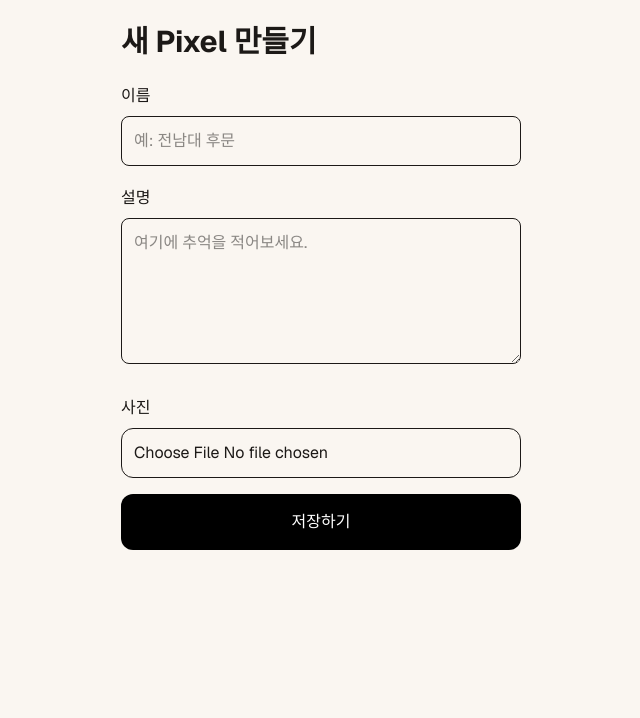
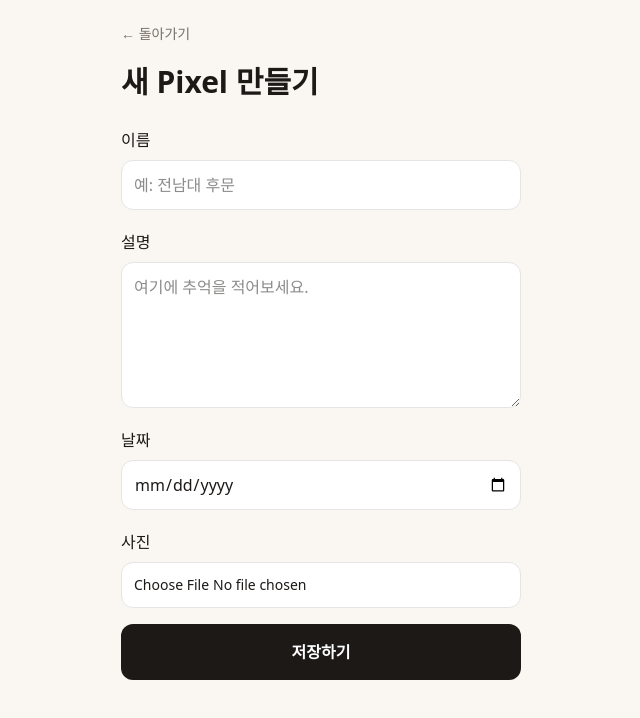
Before and after one commit to lsc39383617-sys/pixel-key, a Next.js app: page /add in a window 1280 px wide. Shown: the top 718 px of the page, without its empty margins (319-959 px from the left). Built offline with nearby package versions, Linux system fonts and the light colour scheme; no server answers.

Commit message:
Stabilize Pixel Key and add visited date

```diff
--- a/app/add/page.tsx
+++ b/app/add/page.tsx
@@ -1,21 +1,48 @@
 "use client";
 
-import { useState } from "react";
+import { ChangeEvent, useEffect, useState } from "react";
 import { useRouter } from "next/navigation";
 import { createPixel, uploadImage } from "@/lib/pixel";
 
+const MAX_IMAGE_SIZE = 8 * 1024 * 1024;
+
 export default function AddPixelPage() {
   const router = useRouter();
-
   const [name, setName] = useState("");
   const [description, setDescription] = useState("");
+  const [visitedAt, setVisitedAt] = useState("");
+  const [imageFile, setImageFile] = useState<File | null>(null);
+  const [preview, setPreview] = useState("");
   const [saving, setSaving] = useState(false);
 
-  const [imageFile, setImageFile] = useState<File | null>(null);
-  const [preview, setPreview] = useState("");
+  useEffect(() => {
+    return () => {
+      if (preview) URL.revokeObjectURL(preview);
+    };
+  }, [preview]);
+
+  function handleImageChange(event: ChangeEvent<HTMLInputElement>) {
+    const file = event.target.files?.[0];
+    if (!file) return;
+
+    if (!file.type.startsWith("image/")) {
+      alert("이미지 파일만 선택할 수 있습니다.");
+      event.target.value = "";
+      return;
+    }
+
+    if (file.size > MAX_IMAGE_SIZE) {
+      alert("이미지는 8MB 이하만 업로드할 수 있습니다.");
+      event.target.value = "";
+      return;
+    }
+
+    if (preview) URL.revokeObjectURL(preview);
+    setImageFile(file);
+    setPreview(URL.createObjectURL(file));
+  }
 
   async function handleSave() {
-
     if (!name.trim()) {
       alert("이름을 입력해주세요.");
       return;
@@ -23,28 +50,20 @@ export default function AddPixelPage() {
 
     try {
       setSaving(true);
-
-    let imageUrl = "";
-
-    if (imageFile) {
-      imageUrl = await uploadImage(imageFile);
-    }
-
+      const imageUrl = imageFile ? await uploadImage(imageFile) : "";
       const pixel = await createPixel(
         name,
         description,
-      imageUrl
+        imageUrl,
+        visitedAt,
       );
 
       router.push(`/pixel/${pixel.uid}`);
-  } catch (e: any) {
-    console.error(e);
-
-    alert(
-      e?.message ??
-      JSON.stringify(e) ??
-      "저장 실패"
-    );
+    } catch (error) {
+      console.error(error);
+      const message =
+        error instanceof Error ? error.message : "저장에 실패했습니다.";
+      alert(message);
     } finally {
       setSaving(false);
     }
@@ -52,64 +71,78 @@ export default function AddPixelPage() {
 
   return (
     <main className="mx-auto flex min-h-screen max-w-md flex-col p-6">
-      <h1 className="mb-6 text-3xl font-bold">
-        새 Pixel 만들기
-      </h1>
+      <button
+        type="button"
+        onClick={() => router.back()}
+        className="mb-5 w-fit text-sm font-medium text-stone-500"
+      >
+        ← 돌아가기
+      </button>
 
-      <label className="mb-2 font-medium">
+      <h1 className="mb-7 text-3xl font-bold">새 Pixel 만들기</h1>
+
+      <label className="mb-2 font-medium" htmlFor="pixel-name">
         이름
       </label>
-
       <input
+        id="pixel-name"
         value={name}
-        onChange={(e) => setName(e.target.value)}
-        className="mb-5 rounded-lg border p-3"
+        onChange={(event) => setName(event.target.value)}
+        className="mb-5 rounded-xl border border-stone-200 bg-white p-3 outline-none focus:border-rose-300"
         placeholder="예: 전남대 후문"
+        maxLength={60}
       />
 
-      <label className="mb-2 font-medium">
+      <label className="mb-2 font-medium" htmlFor="pixel-description">
         설명
       </label>
-
       <textarea
+        id="pixel-description"
         value={description}
-        onChange={(e) => setDescription(e.target.value)}
-        className="mb-8 rounded-lg border p-3"
+        onChange={(event) => setDescription(event.target.value)}
+        className="mb-5 rounded-xl border border-stone-200 bg-white p-3 outline-none focus:border-rose-300"
         rows={5}
         placeholder="여기에 추억을 적어보세요."
+        maxLength={500}
       />
-<label className="mb-2 font-medium">
+
+      <label className="mb-2 font-medium" htmlFor="visited-at">
+        날짜
+      </label>
+      <input
+        id="visited-at"
+        type="date"
+        value={visitedAt}
+        onChange={(event) => setVisitedAt(event.target.value)}
+        className="mb-5 rounded-xl border border-stone-200 bg-white p-3 outline-none focus:border-rose-300"
+      />
+
+      <label className="mb-2 font-medium" htmlFor="pixel-image">
         사진
       </label>
-
       <input
+        id="pixel-image"
         type="file"
         accept="image/*"
-  onChange={(e) => {
-    const file = e.target.files?.[0];
-
-    if (!file) return;
-
-    setImageFile(file);
-    setPreview(URL.createObjectURL(file));
-  }}
-  className="mb-4 block w-full rounded-xl border p-3"
+        onChange={handleImageChange}
+        className="mb-4 block w-full rounded-xl border border-stone-200 bg-white p-3 text-sm"
       />
 
       {preview && (
         <img
           src={preview}
-    alt="preview"
-    className="mb-6 h-56 w-full rounded-2xl object-cover shadow"
+          alt="선택한 사진 미리보기"
+          className="mb-6 h-56 w-full rounded-2xl object-cover shadow-sm"
         />
       )}
+
       <button
         type="button"
         onClick={handleSave}
         disabled={saving}
-  className="rounded-xl bg-black p-4 text-white disabled:opacity-50"
+        className="rounded-xl bg-stone-900 p-4 font-semibold text-white transition active:scale-[0.98] disabled:cursor-not-allowed disabled:opacity-50"
       >
-  {saving ? "저장중..." : "저장하기"}
+        {saving ? "저장 중..." : "저장하기"}
       </button>
     </main>
   );
--- a/app/layout.tsx
+++ b/app/layout.tsx
@@ -1,11 +1,5 @@
 import type { Metadata, Viewport } from "next";
-import { Geist } from "next/font/google";
 import "./globals.css";
-
-const geistSans = Geist({
-  variable: "--font-geist-sans",
-  subsets: ["latin"],
-});
 
 export const metadata: Metadata = {
   title: "Pixel Bloom — Grow Your Color",
@@ -25,7 +19,7 @@ export default function RootLayout({
   children: React.ReactNode;
 }>) {
   return (
-    <html lang="en" className={`${geistSans.variable} h-full antialiased`}>
+    <html lang="ko" className="h-full antialiased">
       <body className="min-h-full font-sans text-stone-900">{children}</body>
     </html>
   );
--- a/app/pixel/[uid]/page.tsx
+++ b/app/pixel/[uid]/page.tsx
@@ -2,6 +2,7 @@
 
 import { useEffect, useState } from "react";
 import Image from "next/image";
+import { useRouter } from "next/navigation";
 import { getPixel } from "@/lib/pixel";
 import { Pixel } from "@/types/pixel";
 
@@ -12,15 +13,14 @@ interface Props {
 }
 
 export default function PixelPage({ params }: Props) {
+  const router = useRouter();
   const [pixel, setPixel] = useState<Pixel | null>(null);
   const [loading, setLoading] = useState(true);
 
   useEffect(() => {
     async function load() {
-      const resolvedParams = await params; // ⭐ 핵심
-
-      const data = await getPixel(resolvedParams.uid);
-
+      const { uid } = await params;
+      const data = await getPixel(uid);
       setPixel(data);
       setLoading(false);
     }
@@ -30,25 +30,37 @@ export default function PixelPage({ params }: Props) {
 
   if (loading) {
     return (
-      <main className="flex min-h-screen items-center justify-center">
-        Loading...
+      <main className="flex min-h-screen items-center justify-center text-stone-500">
+        불러오는 중...
       </main>
     );
   }
 
   if (!pixel) {
     return (
-      <main className="flex min-h-screen items-center justify-center">
-        Pixel을 찾을 수 없습니다.
+      <main className="flex min-h-screen flex-col items-center justify-center gap-4">
+        <p>Pixel을 찾을 수 없습니다.</p>
+        <button onClick={() => router.push("/")} className="font-semibold">
+          홈으로 돌아가기
+        </button>
       </main>
     );
   }
 
   return (
     <main className="mx-auto flex min-h-screen max-w-md flex-col p-6">
+      <button
+        type="button"
+        onClick={() => router.back()}
+        className="mb-5 w-fit text-sm font-medium text-stone-500"
+      >
+        ← 돌아가기
+      </button>
+
       <h1 className="text-3xl font-bold">{pixel.name}</h1>
+
       {pixel.image && (
-  <div className="mt-6 overflow-hidden rounded-2xl border">
+        <div className="mt-6 overflow-hidden rounded-2xl border border-stone-200">
           <Image
             src={pixel.image}
             alt={pixel.name}
@@ -59,11 +71,18 @@ export default function PixelPage({ params }: Props) {
           />
         </div>
       )}
-      <p className="mt-4 text-stone-600">{pixel.description}</p>
 
-      <div className="mt-8 rounded-xl border p-4">
+      {pixel.visited_at && (
+        <p className="mt-4 text-sm text-stone-500">📅 {pixel.visited_at}</p>
+      )}
+
+      <p className="mt-4 whitespace-pre-wrap leading-7 text-stone-700">
+        {pixel.description || "아직 설명이 없습니다."}
+      </p>
+
+      <div className="mt-8 rounded-xl border border-stone-200 bg-white p-4">
         <p className="font-semibold">UID</p>
-        <p>{pixel.uid}</p>
+        <p className="mt-1 break-all text-sm text-stone-500">{pixel.uid}</p>
       </div>
     </main>
   );
--- a/components/flower/PixelFlower.tsx
+++ b/components/flower/PixelFlower.tsx
@@ -1,16 +1,14 @@
 "use client";
-console.log("🔥 PixelFlower render", dbPixels.length);
-import { useCallback, useEffect, useMemo, useState } from "react";
+
+import { useMemo } from "react";
 import { useRouter } from "next/navigation";
+import { Pixel } from "@/types/pixel";
 import {
   FLOWER_CENTER_COLOR,
-  FLOWER_FILLED_COUNT,
+  FLOWER_PALETTE,
   FLOWER_PIXELS,
-  FLOWER_TOTAL_COUNT,
   type FlowerPixel,
 } from "./flowerData";
-import { MemoryModal } from "./MemoryModal";
-import { Pixel } from "@/types/pixel";
 
 type PixelFlowerProps = {
   pixels?: FlowerPixel[];
@@ -20,8 +18,16 @@ type PixelFlowerProps = {
 };
 
 const sizeStyles = {
-  sm: { container: "h-[200px] w-[200px]", pixel: "h-3.5 w-3.5", ring: "h-2 w-5" },
-  md: { container: "h-[260px] w-[260px]", pixel: "h-[18px] w-[18px]", ring: "h-2.5 w-6" },
+  sm: {
+    container: "h-[200px] w-[200px]",
+    pixel: "h-3.5 w-3.5",
+    ring: "h-2 w-5",
+  },
+  md: {
+    container: "h-[260px] w-[260px]",
+    pixel: "h-[18px] w-[18px]",
+    ring: "h-2.5 w-6",
+  },
   lg: {
     container: "h-[300px] w-[300px] sm:h-[320px] sm:w-[320px]",
     pixel: "h-[22px] w-[22px] sm:h-6 sm:w-6",
@@ -35,147 +41,111 @@ export function PixelFlower({
   size = "lg",
   className = "",
 }: PixelFlowerProps) {
-  console.log("🔥 PixelFlower render");
-console.log("dbPixels:", dbPixels);
-  console.log("🔥 PixelFlower render");
+  const router = useRouter();
   const styles = sizeStyles[size];
-  const router = useRouter();
 
-  const [clickedId, setClickedId] = useState<number | null>(null);
-  const [selectedPixel, setSelectedPixel] = useState<FlowerPixel | null>(null);
-
-  const handlePixelClick = useCallback(
-    (pixel: FlowerPixel) => {
-      if (pixel.region !== "petal") return;
-
-      if (pixel.uid) {
-        router.push(`/pixel/${pixel.uid}`);
-        return;
-      }
-
-      if (pixel.state !== "filled" || !pixel.memory) return;
-
-      setClickedId(pixel.id);
-      setSelectedPixel(pixel);
-    },
-    [router]
+  const displayPixels = useMemo(() => {
+    const copiedPixels = pixels.map((pixel) => ({ ...pixel }));
+    const petalSlots = copiedPixels.filter(
+      (pixel) => pixel.region === "petal",
     );
 
-  useEffect(() => {
-    if (clickedId === null) return;
-    const timer = window.setTimeout(() => setClickedId(null), 300);
-    return () => window.clearTimeout(timer);
-  }, [clickedId]);
-
-  const closeModal = useCallback(() => setSelectedPixel(null), []);
-
-  // ✅ 핵심: 데이터 합성
-  const displayPixels = useMemo(() => {
-    const copy = pixels.map((p) => ({ ...p }));
-
-    const petalPixels = copy.filter((p) => p.region === "petal");
-
-    // 🔥 DB는 uid 기준으로만 매핑
-    const used = new Set<number>();
-
-    dbPixels.forEach((dbPixel) => {
-      const target = petalPixels.find((p) => {
-        if (used.has(p.id)) return false;
-        return p.region === "petal" && p.uid == null;
-      });
-
-      if (!target) return;
-
-      used.add(target.id);
+    dbPixels.slice(0, petalSlots.length).forEach((dbPixel, index) => {
+      const target = petalSlots[index];
 
       target.state = "filled";
       target.uid = dbPixel.uid;
-      target.color = "#FFB5BA";
-
+      target.color = FLOWER_PALETTE[index % FLOWER_PALETTE.length];
       target.memory = {
         title: dbPixel.name,
         category: "Memory",
-        description: dbPixel.description,
+        description: dbPixel.description ?? "",
         location: "",
       };
     });
 
-    return copy;
-  }, [pixels, dbPixels]);
+    return copiedPixels;
+  }, [dbPixels, pixels]);
 
-  const centerPixels = displayPixels.filter((p) => p.region === "center");
-  const petalPixels = displayPixels.filter((p) => p.region === "petal");
+  const centerPixels = displayPixels.filter(
+    (pixel) => pixel.region === "center",
+  );
+  const petalPixels = displayPixels.filter(
+    (pixel) => pixel.region === "petal",
+  );
 
   return (
-    <>
-      <div className={`relative mx-auto ${className}`}>
+    <div
+      className={`relative mx-auto ${className}`}
+      aria-label={`${Math.min(dbPixels.length, petalPixels.length)}개의 추억이 채워진 꽃`}
+    >
       <div
         className="pointer-events-none absolute inset-0 -z-10 scale-110 rounded-full bg-gradient-to-b from-rose-200/40 via-amber-100/30 to-violet-200/40 blur-3xl"
+        aria-hidden
       />
 
-        <div className="rounded-[2.25rem] bg-white/50 p-1">
-          <div className={`relative ${styles.container} rounded-[2rem] bg-white/80`}>
+      <div className="absolute left-1/2 top-[6%] z-20 -translate-x-1/2 -translate-y-1/2">
+        <div
+          className={`${styles.ring} rounded-full border-[3px] border-stone-300/80 bg-gradient-to-b from-white via-stone-50 to-stone-200/70 shadow-sm`}
+          aria-hidden
+        />
+        <div
+          className="absolute left-1/2 top-full h-4 w-0.5 -translate-x-1/2 bg-gradient-to-b from-stone-300/80 to-stone-300/20"
+          aria-hidden
+        />
+      </div>
 
-            {/* center */}
+      <div className="rounded-[2.25rem] bg-white/50 p-1 shadow-[0_16px_48px_-12px_rgba(0,0,0,0.14)] ring-1 ring-white/90 backdrop-blur-md">
+        <div
+          className={`relative ${styles.container} rounded-[2rem] bg-gradient-to-b from-white/90 via-white/70 to-stone-50/50`}
+        >
           {centerPixels.map((pixel) => (
             <div
               key={pixel.id}
-                className={`absolute -translate-x-1/2 -translate-y-1/2 rounded-full ${styles.pixel}`}
+              className={`absolute -translate-x-1/2 -translate-y-1/2 rounded-full ${styles.pixel} shadow-inner`}
               style={{
                 left: `${pixel.x}%`,
                 top: `${pixel.y}%`,
                 backgroundColor: FLOWER_CENTER_COLOR,
               }}
+              aria-hidden
             />
           ))}
 
-            {/* petal */}
           {petalPixels.map((pixel) => {
-              const isFilled = pixel.state === "filled";
-              const isClicked = clickedId === pixel.id;
+            const isFilled = pixel.state === "filled" && Boolean(pixel.uid);
 
-              const baseClass = `absolute -translate-x-1/2 -translate-y-1/2 rounded-full ${styles.pixel}`;
-
-              const style = {
+            return (
+              <button
+                key={pixel.id}
+                type="button"
+                onClick={() =>
+                  isFilled
+                    ? router.push(`/pixel/${pixel.uid}`)
+                    : router.push("/add")
+                }
+                aria-label={
+                  isFilled && pixel.memory
+                    ? `${pixel.memory.title} 열기`
+                    : "새 Pixel 만들기"
+                }
+                className={`absolute -translate-x-1/2 -translate-y-1/2 rounded-full ${styles.pixel} transition duration-200 hover:z-10 hover:scale-[1.18] active:scale-90 ${
+                  isFilled
+                    ? "shadow-[inset_0_2px_4px_rgba(255,255,255,0.45),inset_0_-3px_6px_rgba(0,0,0,0.1),0_3px_8px_rgba(0,0,0,0.08)]"
+                    : "bg-stone-200/70 shadow-inner hover:ring-2 hover:ring-pink-300"
+                }`}
+                style={{
                   left: `${pixel.x}%`,
                   top: `${pixel.y}%`,
                   ...(isFilled && pixel.color
                     ? { backgroundColor: pixel.color }
                     : {}),
-              };
-
-              if (!isFilled) {
-                return (
-                  <button
-                    key={pixel.id}
-                    className={baseClass}
-                    style={style}
-                    onClick={() => router.push("/add")}
-                  />
-                );
-              }
-
-              return (
-                <button
-                  key={pixel.id}
-                  className={baseClass}
-                  style={style}
-                  onClick={() => handlePixelClick(pixel)}
+                }}
               />
             );
           })}
-
         </div>
       </div>
     </div>
-
-      {selectedPixel?.memory && selectedPixel.color && (
-        <MemoryModal
-          memory={selectedPixel.memory}
-          color={selectedPixel.color}
-          onClose={closeModal}
-        />
-      )}
-    </>
   );
 }
--- a/components/flower/flowerData.ts
+++ b/components/flower/flowerData.ts
@@ -20,7 +20,7 @@ export type FlowerPixel = {
   uid?: string;
 };
 
-const PASTEL_PALETTE = [
+export const FLOWER_PALETTE = [
   "#FFB5BA",
   "#FFCBA4",
   "#B8E0D2",
@@ -33,17 +33,10 @@ const PASTEL_PALETTE = [
   "#92A8D1",
   "#9AD0EC",
   "#FFB7B2",
-  "#C7CEEA",
-  "#FF9AA2",
-  "#E2F0CB",
-  "#D4A5A5",
-  "#FDFD96",
-  "#FFEAA7",
 ] as const;
 
 const CENTER_YELLOW = "#FFE066";
 
-/** Precomputed layout — avoids cross-environment floating-point hydration mismatches. */
 const PIXEL_LAYOUT: Array<{
   id: number;
   x: number;
@@ -126,176 +119,13 @@ const PIXEL_LAYOUT: Array<{
   { id: 72, x: 50.28, y: 49.08, region: "petal", petalIndex: 4 },
 ];
 
-const SAMPLE_MEMORIES: MemoryData[] = [
-  {
-    title: "Morning Croissant",
-    category: "Food",
-    description:
-      "Buttery, flaky perfection from the corner bakery on a slow Sunday morning.",
-    location: "Le Petit Four, Paris",
-  },
-  {
-    title: "Cherry Blossom Walk",
-    category: "Place",
-    description:
-      "Pink petals drifting like snow along the river — the softest spring afternoon.",
-    location: "Meguro River, Tokyo",
-  },
-  {
-    title: "First Concert Together",
-    category: "Memory",
-    description:
-      "Dancing under string lights as our favorite song played for the encore.",
-    location: "Brooklyn Mirage, NYC",
-  },
-  {
-    title: "Ramen at Midnight",
-    category: "Food",
-    description:
-      "Rich tonkotsu broth, perfect noodles, and the steam fogging up the window.",
-    location: "Ichiran, Shibuya",
-  },
-  {
-    title: "Cliffside Sunset",
-    category: "Place",
-    description:
-      "Golden light spilling over white-washed villages and the endless Aegean blue.",
-    location: "Oia, Santorini",
-  },
-  {
-    title: "Birthday Surprise",
-    category: "Memory",
-    description:
-      "Friends hiding behind the couch, confetti cannon ready — pure joy.",
-    location: "Home, Seoul",
-  },
-  {
-    title: "Matcha Latte Art",
-    category: "Food",
-    description:
-      "Ceremonial grade whisked to a jade froth with the cutest leaf pattern.",
-    location: "Higashiya, Kyoto",
-  },
-  {
-    title: "Hidden Bookshop",
-    category: "Place",
-    description:
-      "Dusty shelves, creaky floorboards, and a cat napping on poetry collections.",
-    location: "Shakespeare and Company",
-  },
-  {
-    title: "Road Trip Playlist",
-    category: "Memory",
-    description:
-      "Windows down, volume up, singing off-key through the mountain pass.",
-    location: "Pacific Coast Highway",
-  },
-  {
-    title: "Street Tacos",
-    category: "Food",
-    description:
-      "Al pastor with pineapple, lime squeezed tight, salsa verde dripping down.",
-    location: "El Vilsito, CDMX",
-  },
-  {
-    title: "Lavender Fields",
-    category: "Place",
-    description:
-      "Purple rows stretching to the horizon, buzzing bees, and honey-sweet air.",
-    location: "Provence, France",
-  },
-  {
-    title: "Graduation Day",
-    category: "Memory",
-    description:
-      "Cap tossed high, tears of pride, and a photo that still makes us smile.",
-    location: "Stanford University",
-  },
-  {
-    title: "Dim Sum Brunch",
-    category: "Food",
-    description:
-      "Steaming baskets of har gow and char siu bao shared family-style.",
-    location: "Tim Ho Wan, Hong Kong",
-  },
-  {
-    title: "Northern Lights",
-    category: "Place",
-    description:
-      "Emerald ribbons dancing across an ink-black Arctic sky — utterly silent.",
-    location: "Tromsø, Norway",
-  },
-  {
-    title: "First Apartment",
-    category: "Memory",
-    description:
-      "Paint-splattered floors, mismatched furniture, and dreams on every wall.",
-    location: "Williamsburg, Brooklyn",
-  },
-  {
-    title: "Gelato by the Duomo",
-    category: "Food",
-    description:
-      "Pistachio and stracciatella melting fast in the warm Italian sun.",
-    location: "Florence, Italy",
-  },
-  {
-    title: "Rainforest Canopy",
-    category: "Place",
-    description:
-      "Mist rising through ancient trees, toucans calling, the world felt brand new.",
-    location: "Monteverde, Costa Rica",
-  },
-  {
-    title: "New Year's Kiss",
-    category: "Memory",
-    description:
-      "Fireworks bursting over the harbor as the clock struck twelve.",
-    location: "Sydney Harbour",
-  },
-];
+export const FLOWER_PIXELS: FlowerPixel[] = PIXEL_LAYOUT.map((slot) => ({
+  ...slot,
+  state: slot.region === "center" ? "filled" : "empty",
+  color: slot.region === "center" ? CENTER_YELLOW : undefined,
+}));
 
-function buildFlowerPixels(): FlowerPixel[] {
-  const petalSlots: FlowerPixel[] = PIXEL_LAYOUT.filter(
-    (slot) => slot.region === "petal",
-  ).map((slot) => ({
-    ...slot,
-    state: "empty" as const,
-  }));
-
-  const centerPixels: FlowerPixel[] = PIXEL_LAYOUT.filter(
-    (slot) => slot.region === "center",
-  ).map((slot) => ({
-    ...slot,
-    state: "filled" as const,
-    color: CENTER_YELLOW,
-  }));
-
-  const petalGroups: FlowerPixel[][] = [[], [], [], [], []];
-  for (const slot of petalSlots) {
-    petalGroups[slot.petalIndex ?? 0].push(slot);
-  }
-
-  let memoryIndex = 0;
-
-  for (let round = 0; memoryIndex < SAMPLE_MEMORIES.length; round++) {
-    for (let petal = 0; petal < 5 && memoryIndex < SAMPLE_MEMORIES.length; petal++) {
-      const emptySlot = petalGroups[petal].find((s) => s.state === "empty");
-      if (!emptySlot) continue;
-      emptySlot.state = "filled";
-      emptySlot.color = PASTEL_PALETTE[memoryIndex % PASTEL_PALETTE.length];
-      emptySlot.memory = SAMPLE_MEMORIES[memoryIndex++];
-    }
-  }
-
-  return [...centerPixels, ...petalSlots];
-}
-
-export const FLOWER_PIXELS = buildFlowerPixels();
 export const FLOWER_CENTER_COLOR = CENTER_YELLOW;
-export const FLOWER_FILLED_COUNT = FLOWER_PIXELS.filter(
-  (p) => p.region === "petal" && p.state === "filled",
+export const FLOWER_TOTAL_COUNT = FLOWER_PIXELS.filter(
+  (pixel) => pixel.region === "petal",
 ).length;
-export const FLOWER_TOTAL_COUNT = FLOWER_PIXELS.filter(
-  (p) => p.region === "petal",
-).length;
--- a/lib/pixel.ts
+++ b/lib/pixel.ts
@@ -34,45 +34,41 @@ export async function createPixel(
   name: string,
   description: string,
   image: string,
-) {
+  visitedAt: string,
+): Promise<Pixel> {
   const uid = crypto.randomUUID().replace(/-/g, "").slice(0, 12);
-
-  console.log("before insert", {
-    uid,
-    name,
-    description,
-    image,
-  });
 
   const { data, error } = await supabase
     .from("pixels")
     .insert({
       uid,
-      name,
-      description,
-      image,
+      name: name.trim(),
+      description: description.trim(),
+      image: image || null,
+      visited_at: visitedAt || null,
     })
     .select()
     .single();
-
-  console.log("insert result", { data, error });
 
   if (error) {
     console.error("createPixel error:", error);
     throw error;
   }
 
-  return data;
+  return data as Pixel;
 }
 
-export async function uploadImage(file: File) {
+export async function uploadImage(file: File): Promise<string> {
   const extension = file.name.split(".").pop()?.toLowerCase() || "png";
-
-const fileName = `${crypto.randomUUID()}.${extension}`;
+  const fileName = `pixels/${crypto.randomUUID()}.${extension}`;
 
   const { error } = await supabase.storage
     .from("pixel-images")
-    .upload(fileName, file);
+    .upload(fileName, file, {
+      cacheControl: "3600",
+      upsert: false,
+      contentType: file.type || undefined,
+    });
 
   if (error) {
     console.error("uploadImage error:", error);
--- a/types/pixel.ts
+++ b/types/pixel.ts
@@ -1,7 +1,9 @@
 export interface Pixel {
+  id?: string;
   uid: string;
   name: string;
   description: string;
-  image: string;
+  image: string | null;
+  visited_at: string | null;
   created_at: string;
 }
```
Also changed, not shown: app/page.tsx (+26 -26 lines), 1 other file (tests, documents, lock files or other folders). Lines whose indentation alone changed are shown as unchanged.
